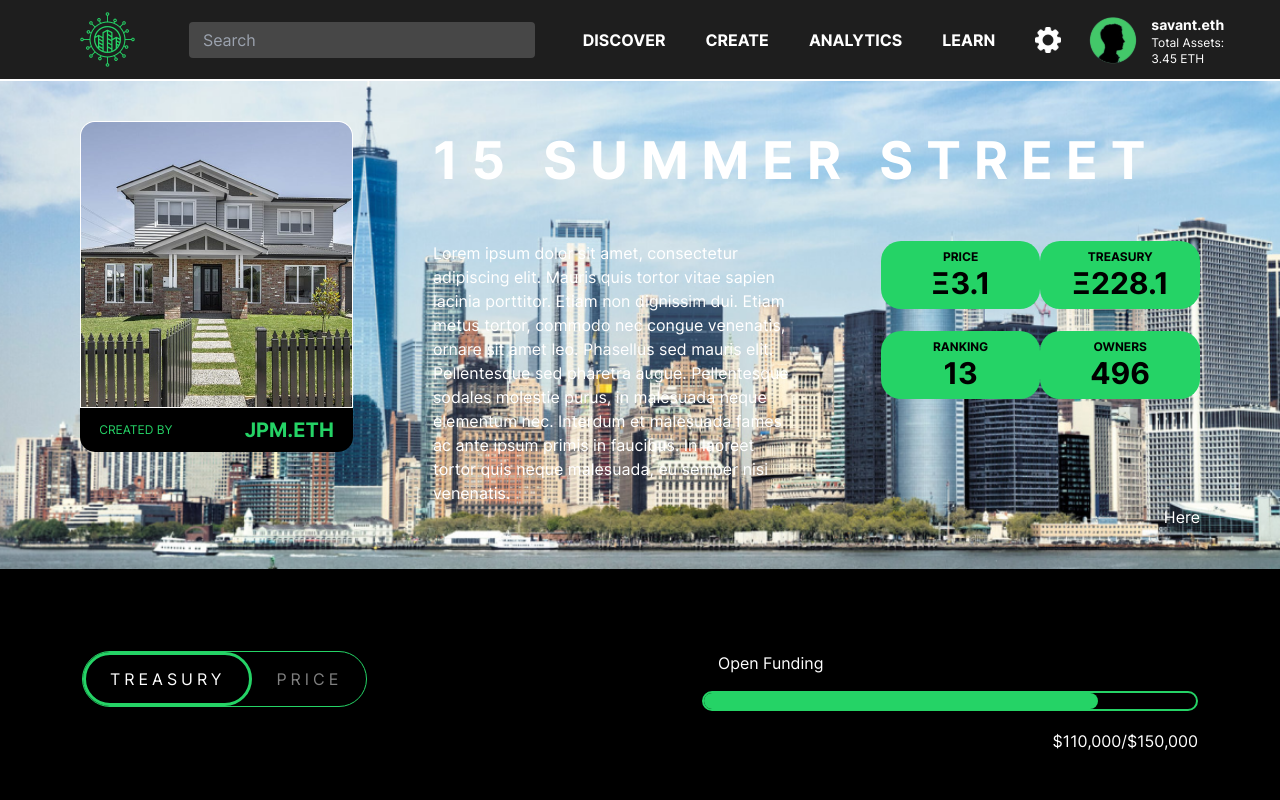
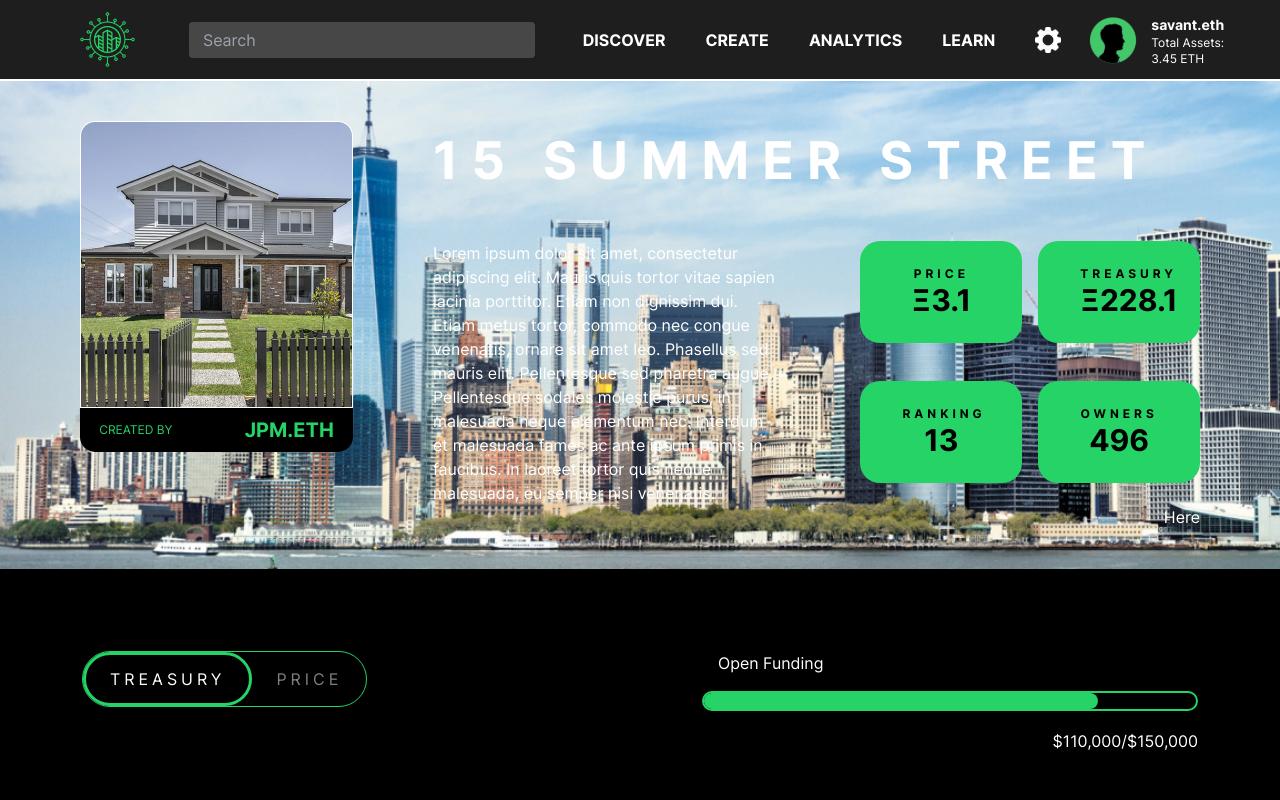
Before and after one commit to bihlasagna/Savant-protocol-frontend, a React (Create React App) app: page /vehicle in a window 1280 px wide. Shown: the top 800 px of the page. Built offline with nearby package versions, Linux system fonts and the light colour scheme.

Commit message:
Refactor the header content options

```diff
--- a/src/components/EstateMainHeaderContent/index.jsx
+++ b/src/components/EstateMainHeaderContent/index.jsx
@@ -34,7 +34,7 @@ const EstateMainHeaderContent = () => {
           Interdum et malesuada fames ac ante ipsum primis in faucibus. In
           laoreet tortor quis neque malesuada, eu semper nisi venenatis.
         </p>
-        <div className="details">
+        <div className="details grid gap-4 grid-cols-2">
           {details.map(({ property, value }, index) => (
             <Button bg-primary text-black font-bold key={index}>
               <div>
--- a/src/components/EstateMainHeaderContent/index.scss
+++ b/src/components/EstateMainHeaderContent/index.scss
@@ -14,8 +14,11 @@
   }
   .details {
     > button {
-      width: 50%;
-      padding: 0.5rem;
+      div {
+        p:first-child {
+          letter-spacing: 0.25rem;
+        }
+      }
       margin-bottom: 22px;
     }
   }
```
